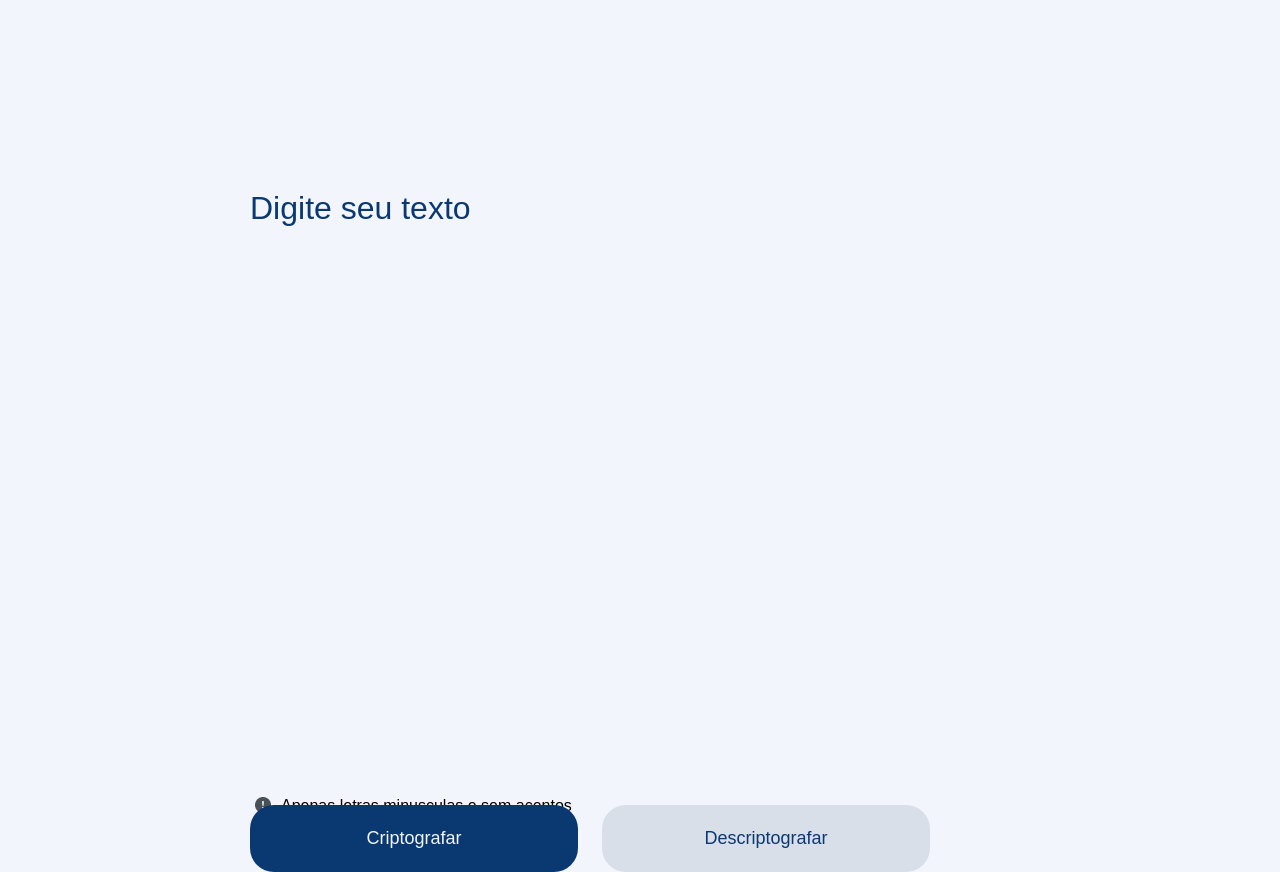
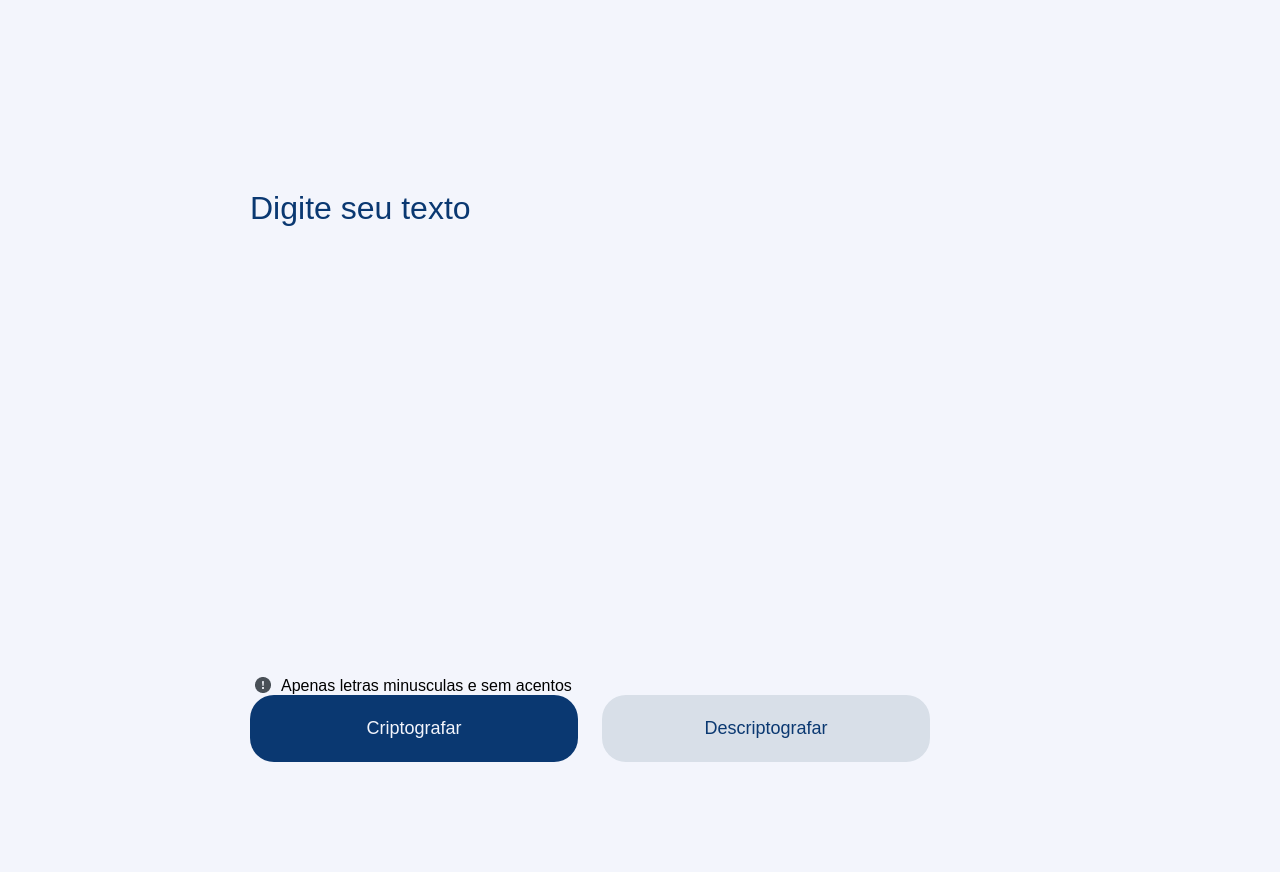
Before and after one commit to ThiagoSS1/Challenge-Oracle-One, a plain HTML site: page index.html in a window 1280 px wide. Shown: the part 110-982 px from the top of the page. After the commit the page ends 900 px from the top, so only its background shows below. Drawn offline with Linux system fonts and the light colour scheme.

Commit message:
fix layout

```diff
--- a/style.css
+++ b/style.css
@@ -115,7 +115,7 @@ input:focus {
     height: 38px;
     margin: 0 0 0 255px;
     position: relative;
-    top: 770px;
+    top: 650px;
 }
 
 .paragrafo p {
@@ -129,7 +129,7 @@ input:focus {
     display: flex;
     justify-content: space-between;
     position: relative;
-    top: 760px;
+    top: 650px;
 }
 
 button {
@@ -142,7 +142,7 @@ button {
 #btn-three {
     display: none;
     position: absolute;
-    top: 735px;
+    top: 645px;
     margin: 0 auto;
 }
 
```
